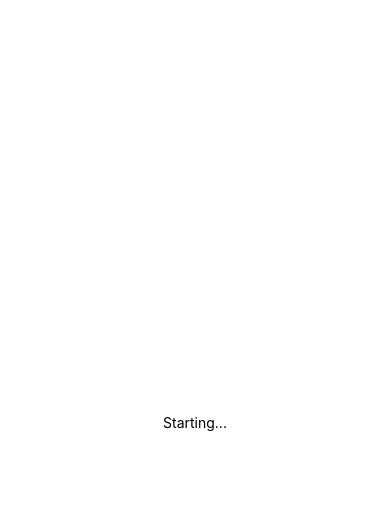
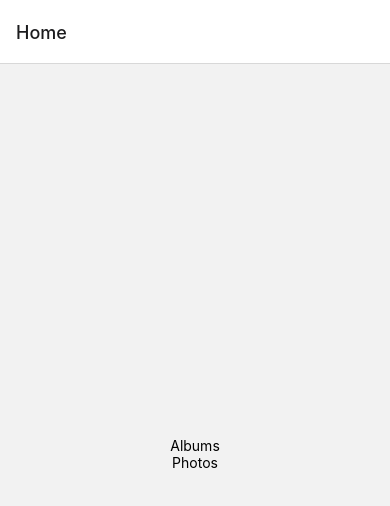
Before and after one commit to maueli/MediaMonksTest, a React Native app: screen / in a window 390 px wide. Shown: the top 506 px of the page. Built offline with nearby package versions, Linux system fonts and the light colour scheme.

Commit message:
Template Navigation+Redux+Persist

```diff
--- a/App.js
+++ b/App.js
@@ -1,21 +1,101 @@
 import React from 'react';
-import { View, Text } from 'react-native';
+import { View, Text, TouchableOpacity } from 'react-native';
+import {store, persistor} from './store/store.js'
+import { Provider } from 'react-redux'
+// Redux-Persist (LOCAL STORAGE)
+import { PersistGate } from 'redux-persist/integration/react';
+import { NavigationContainer } from '@react-navigation/native';
+import { createNativeStackNavigator } from '@react-navigation/native-stack';
 
 
-const App = ()=>{
+const Stack = createNativeStackNavigator();
+
+
+const Home =({navigation})=>{
     const styles = {
-        contaner:{
+        container:{
             flex:1,
             justifyContent:"center",
             alignItems:"center"
         }
     }
     return(
-        <View style={styles.contaner}>
+        <View style={styles.container}>
+            <TouchableOpacity
+                onPress={()=>{
+                    navigation.navigate("Albums");
+                }}>
+                <Text>
+                    Albums
+                </Text>
+            </TouchableOpacity>
+            <TouchableOpacity
+                onPress={()=>{
+                    navigation.navigate("Photos");
+                }}>
+                <Text>
+                    Photos
+                </Text>
+            </TouchableOpacity>
+        </View>
+    )
+}
+const  Albums=()=>{
+    const styles = {
+        container:{
+            flex:1,
+            justifyContent:"center",
+            alignItems:"center"
+        }
+    }
+    return(
+        <View style={styles.container}>
             <Text>
-                Starting...
+                Albums
             </Text>
         </View>
     )
 }
+const Photos =()=>{
+    const styles = {
+        container:{
+            flex:1,
+            justifyContent:"center",
+            alignItems:"center"
+        }
+    }
+    return(
+        <View style={styles.container}>
+            <Text>
+                Photos
+            </Text>
+        </View>
+    )
+}
+const App = ()=>{
+
+    return(
+        <Provider store={store}>
+            <PersistGate
+                persistor={persistor}>
+                <NavigationContainer>
+                    <Stack.Navigator initialRouteName="Home">
+                        <Stack.Screen
+                            name="Home"
+                            component={Home}
+                            options={{headerShown:true}} />
+                        <Stack.Screen
+                            name="Albums"
+                            component={Albums}
+                            options={{headerShown:true}} />
+                        <Stack.Screen
+                            name="Photos"
+                            component={Photos}
+                            options={{headerShown:true}} />
+                    </Stack.Navigator>
+                </NavigationContainer>
+            </PersistGate>
+        </Provider>
+    )
+}
 export default App;
--- /dev/null
+++ b/store/infoSlice.js
@@ -0,0 +1,64 @@
+import { createSlice } from '@reduxjs/toolkit'
+
+const initialState = {
+    uid:[],
+    mail:[],
+    pass:[],
+    name:[],
+    isLogged:false,
+    isProductor:false,
+    coordinates:[],
+    disponible:false,
+    stopLoc:[]
+}
+
+
+const Log = createSlice({
+    name: 'log',
+    initialState,
+    reducers: {
+        logUid:(state,action)=>{
+          state.uid = action.payload;
+        },
+        logData:(state,action)=>{
+          //console.log("LogSlice:" + action.payload.mail)
+          state.mail = action.payload.mail;
+          state.pass = action.payload.pass;
+        },
+        logDataName:(state,action)=>{
+            state.name = action.payload;
+        },
+        logStatus:(state,action)=>{
+            return {
+                ...state,
+                isLogged: action.payload
+            }
+        },
+        dispoCoordinates:(state,action)=>{
+            return {
+                ...state,
+                coordinates: action.payload
+            }
+        },
+        disponibilidad:(state,action)=>{
+            return {
+                ...state,
+                disponible: action.payload
+            }
+        },
+        isProductor:(state,action)=>{
+            state.isProductor = action.payload;
+        },
+        StopLoc:(state,action)=>{
+            state.stopLoc = action.payload;
+        }
+        /*addAllImages:(state,action)=>{
+          state.allImages = [...state.allImages, action.payload]
+        },*/
+    }
+})
+
+// Action creators are generated for each case reducer function
+export const { logUid, logData, logDataName, logStatus, dispoCoordinates, disponibilidad, isProductor, StopLoc } = Log.actions
+
+export default Log.reducer
--- /dev/null
+++ b/store/store.js
@@ -0,0 +1,27 @@
+import { configureStore } from '@reduxjs/toolkit'
+import AsyncStorage from '@react-native-async-storage/async-storage';
+import { persistStore, persistReducer } from 'redux-persist';
+
+// Slices (Info)
+import infoReducer from "./infoSlice.js"
+
+const persistConfigInfo = {
+  key: 'root',
+  //storage,
+  storage: AsyncStorage,
+  whitelist: []
+};
+
+const reducersCombined = {
+  info:persistReducer(persistConfigInfo,infoReducer)
+}
+
+export const store = configureStore({
+  reducer: reducersCombined,
+  middleware: getDefaultMiddleware =>
+  getDefaultMiddleware({
+    serializableCheck: false,
+  }),
+}) ;
+
+export const persistor = persistStore(store,()=>console.log("Se guardo en persist"));;
```
Also changed, not shown: package.json (+8 -1 lines), 2 other files (tests, documents, lock files or other folders).
